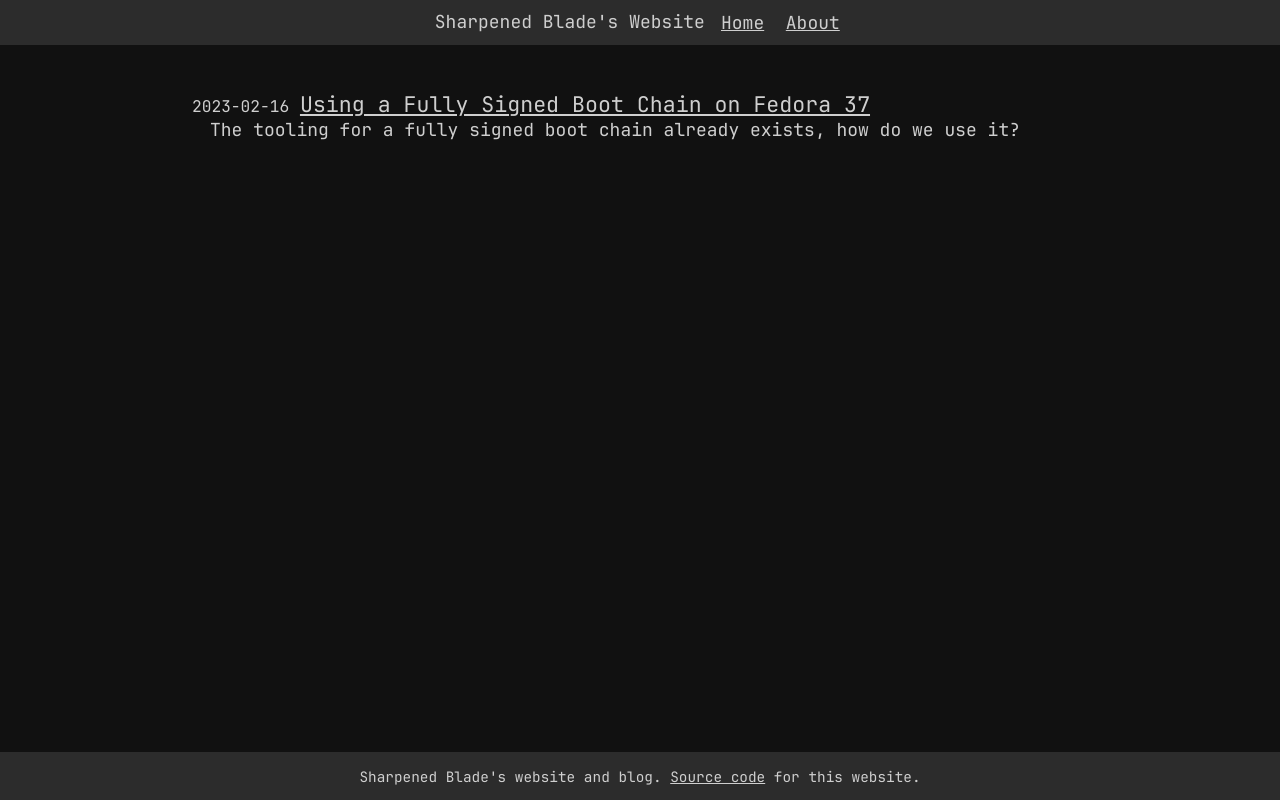
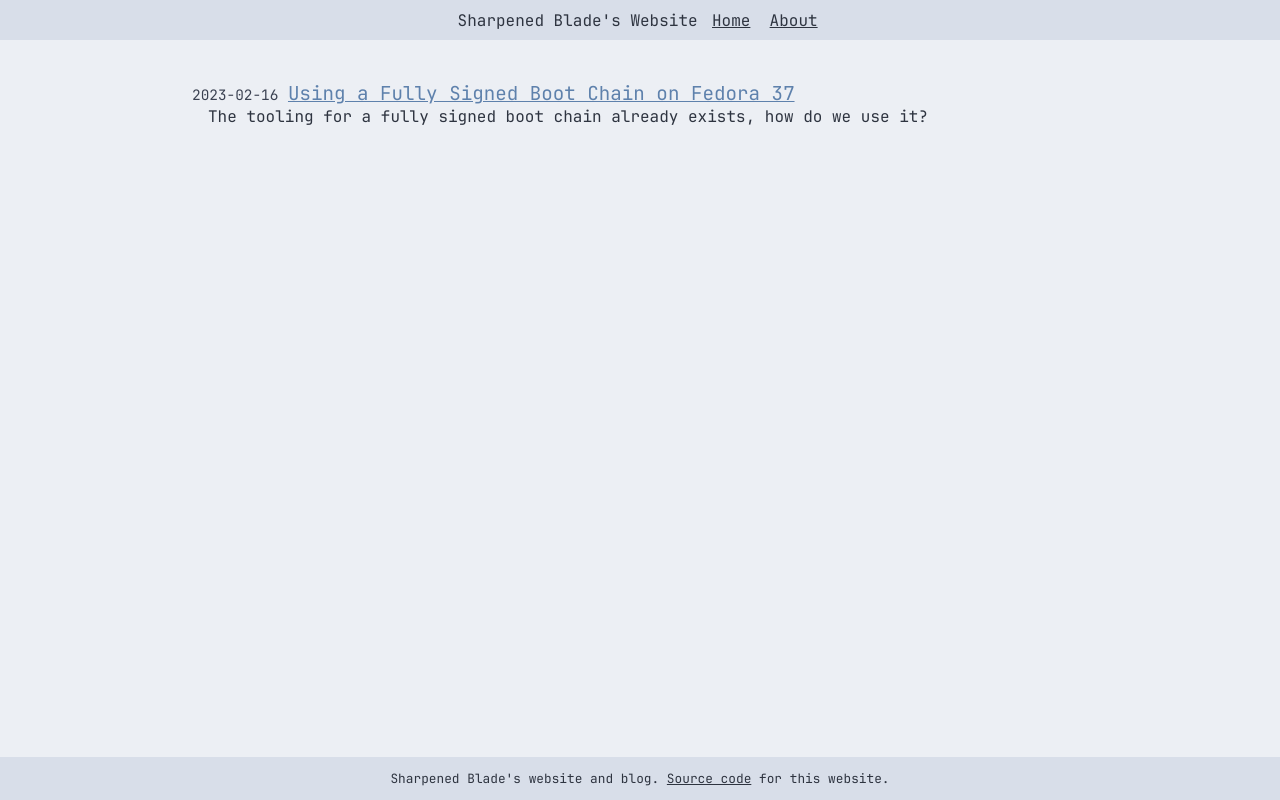
Before and after one commit to sharpenedblade/sharpenedblade.github.io, an Eleventy site: page index.liquid in a window 1280 px wide. Built offline with nearby package versions, Linux system fonts and the light colour scheme; Eleventy itself is replaced by a stand-in of ours; files that its build step writes are made by us from their sources.

Commit message:
feat: Use nord themed css
The documentation is at
https://www.nordtheme.com/docs/colors-and-palettes

```diff
--- a/_includes/layout.liquid
+++ b/_includes/layout.liquid
@@ -5,6 +5,7 @@
         <title>Sharpened Blade - {{ title }}</title>
         <meta charset="UTF-8">
         <meta name="viewport" content="width=device-width, initial-scale=1">
+        <link href={{ '/styles/nord.css' | url }} rel="stylesheet">
         <link href={{ '/styles/style.css' | url }} rel="stylesheet">
     </head>
     <body>
--- /dev/null
+++ b/styles/nord.css
@@ -0,0 +1,183 @@
+/*
+ * Copyright (c) 2016-present Arctic Ice Studio <development@arcticicestudio.com>
+ * Copyright (c) 2016-present Sven Greb <development@svengreb.de>
+ *
+ * Project:    Nord
+ * Version:    0.2.0
+ * Repository: https://github.com/arcticicestudio/nord
+ * License:    MIT
+ * References:
+ *   https://www.w3.org/TR/css-variables
+ *   https://www.w3.org/TR/selectors/#root-pseudo
+ *   https://drafts.csswg.org/css-variables
+ *   https://developer.mozilla.org/en-US/docs/Web/CSS/Using_CSS_variables
+ *   http://warpspire.com/kss
+ *   https://github.com/kss-node/kss-node
+ */
+
+/*
+An arctic, north-bluish color palette.
+Created for the clean- and minimal flat design pattern to achieve a optimal focus and readability for code syntax
+highlighting and UI.
+It consists of a total of sixteen, carefully selected, dimmed pastel colors for a eye-comfortable, but yet colorful
+ambiance.
+Styleguide Nord
+*/
+
+:root {
+  /*
+  Base component color of "Polar Night".
+  Used for texts, backgrounds, carets and structuring characters like curly- and square brackets.
+  Markup:
+  <div style="background-color:#2e3440; width=60; height=60"></div>
+  Styleguide Nord - Polar Night
+  */
+  --nord0: #2e3440;
+
+  /*
+  Lighter shade color of the base component color.
+  Used as a lighter background color for UI elements like status bars.
+  Markup:
+  <div style="background-color:#3b4252; width=60; height=60"></div>
+  Styleguide Nord - Polar Night
+  */
+  --nord1: #3b4252;
+
+  /*
+  Lighter shade color of the base component color.
+  Used as line highlighting in the editor.
+  In the UI scope it may be used as selection- and highlight color.
+  Markup:
+  <div style="background-color:#434c5e; width=60; height=60"></div>
+  Styleguide Nord - Polar Night
+  */
+  --nord2: #434c5e;
+
+  /*
+  Lighter shade color of the base component color.
+  Used for comments, invisibles, indent- and wrap guide marker.
+  In the UI scope used as pseudoclass color for disabled elements.
+  Markup:
+  <div style="background-color:#4c566a; width=60; height=60"></div>
+  Styleguide Nord - Polar Night
+  */
+  --nord3: #4c566a;
+
+  /*
+  Base component color of "Snow Storm".
+  Main color for text, variables, constants and attributes.
+  In the UI scope used as semi-light background depending on the theme shading design.
+  Markup:
+  <div style="background-color:#d8dee9; width=60; height=60"></div>
+  Styleguide Nord - Snow Storm
+  */
+  --nord4: #d8dee9;
+
+  /*
+  Lighter shade color of the base component color.
+  Used as a lighter background color for UI elements like status bars.
+  Used as semi-light background depending on the theme shading design.
+  Markup:
+  <div style="background-color:#e5e9f0; width=60; height=60"></div>
+  Styleguide Nord - Snow Storm
+  */
+  --nord5: #e5e9f0;
+
+  /*
+  Lighter shade color of the base component color.
+  Used for punctuations, carets and structuring characters like curly- and square brackets.
+  In the UI scope used as background, selection- and highlight color depending on the theme shading design.
+  Markup:
+  <div style="background-color:#eceff4; width=60; height=60"></div>
+  Styleguide Nord - Snow Storm
+  */
+  --nord6: #eceff4;
+
+  /*
+  Bluish core color.
+  Used for classes, types and documentation tags.
+  Markup:
+  <div style="background-color:#8fbcbb; width=60; height=60"></div>
+  Styleguide Nord - Frost
+  */
+  --nord7: #8fbcbb;
+
+  /*
+  Bluish core accent color.
+  Represents the accent color of the color palette.
+  Main color for primary UI elements and methods/functions.
+  Can be used for
+    - Markup quotes
+    - Markup link URLs
+  Markup:
+  <div style="background-color:#88c0d0; width=60; height=60"></div>
+  Styleguide Nord - Frost
+  */
+  --nord8: #88c0d0;
+
+  /*
+  Bluish core color.
+  Used for language-specific syntactic/reserved support characters and keywords, operators, tags, units and
+  punctuations like (semi)colons,commas and braces.
+  Markup:
+  <div style="background-color:#81a1c1; width=60; height=60"></div>
+  Styleguide Nord - Frost
+  */
+  --nord9: #81a1c1;
+
+  /*
+  Bluish core color.
+  Used for markup doctypes, import/include/require statements, pre-processor statements and at-rules (`@`).
+  Markup:
+  <div style="background-color:#5e81ac; width=60; height=60"></div>
+  Styleguide Nord - Frost
+  */
+  --nord10: #5e81ac;
+
+  /*
+  Colorful component color.
+  Used for errors, git/diff deletion and linter marker.
+  Markup:
+  <div style="background-color:#bf616a; width=60; height=60"></div>
+  Styleguide Nord - Aurora
+  */
+  --nord11: #bf616a;
+
+  /*
+  Colorful component color.
+  Used for annotations.
+  Markup:
+  <div style="background-color:#d08770; width=60; height=60"></div>
+  Styleguide Nord - Aurora
+  */
+  --nord12: #d08770;
+
+  /*
+  Colorful component color.
+  Used for escape characters, regular expressions and markup entities.
+  In the UI scope used for warnings and git/diff renamings.
+  Markup:
+  <div style="background-color:#ebcb8b; width=60; height=60"></div>
+  Styleguide Nord - Aurora
+  */
+  --nord13: #ebcb8b;
+
+  /*
+  Colorful component color.
+  Main color for strings and attribute values.
+  In the UI scope used for git/diff additions and success visualizations.
+  Markup:
+  <div style="background-color:#a3be8c; width=60; height=60"></div>
+  Styleguide Nord - Aurora
+  */
+  --nord14: #a3be8c;
+
+  /*
+  Colorful component color.
+  Used for numbers.
+  Markup:
+  <div style="background-color:#b48ead; width=60; height=60"></div>
+  Styleguide Nord - Aurora
+  */
+  --nord15: #b48ead;
+}
--- a/styles/style.css
+++ b/styles/style.css
@@ -1,29 +1,30 @@
 /* Copyright (c) 2022-2023 Sharpened Blade */
 
 /* Light */
-:root {
-    --base: #111111;
-    --elevated: #1f1f1f;
-    --elevated: #2c2c2c;
-    --text: #cfcfcf;
-    --text-hidden: #808080;
-    --accent: #6666ff;
-    --link: #6666ff;
-    font-size: 18px;
+@media (prefers-color-scheme: light) {
+    :root {
+        --base: var(--nord6);
+        --text: var(--nord0);
+        --text-low-pri: var(--nord1);
+        --elevated: var(--nord4);
+        --elevated-text: var(--nord0);
+        --code-bg: var(--nord4);
+        --link: var(--nord10);
+    }
 }
 
 /* Dark */
 @media (prefers-color-scheme: dark) {
     :root {
-        --base: #1f1f1f;
-        --elevated: #333333;
-        --code: #2a2a2a;
-        --text: #dadada;
-        --text1: #aaaaaa;
-        --elevated-text: #eeeeee;
-        --accent: #6666ff;
+        --base: var(--nord0);
+        --text: var(--nord5);
+        --text-low-pri: var(--nord4);
+        --elevated: var(--nord1);
+        --elevated-text: var(--nord6);
+        --code-bg: var(--nord1);
+        --link: var(--nord8);
     }
- }
+}
 
 /* Inter font */
 @font-face {
@@ -121,7 +122,7 @@
 /* Code blocks */
 code {
     border-radius: 6px;
-    background: var(--code);
+    background: var(--code-bg);
     padding: 0px 3px 0px 3px;
     font-family: Jetbrains Mono;
     font-size: 13px;
@@ -129,7 +130,7 @@
 
 pre {
     border-radius: 6px;
-    background: var(--code);
+    background: var(--code-bg);
     padding: 3px;
     max-width: 60%;
     overflow: auto;
@@ -142,7 +143,7 @@
 /* Article listing */
 .article-title {
     font-size: 1.2rem;
-    color: var(--text);
+    /* color: var(--text); */
     font-weight: bold;
 }
 
@@ -153,7 +154,7 @@
 
 .article-date {
     font-size: 0.9rem;
-    color: var(--text1);
+    color: var(--text-low-pri);
 }
 
 article {
```
